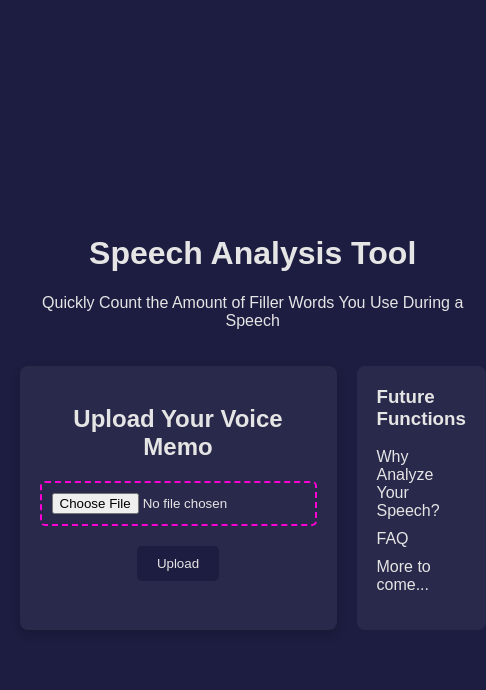
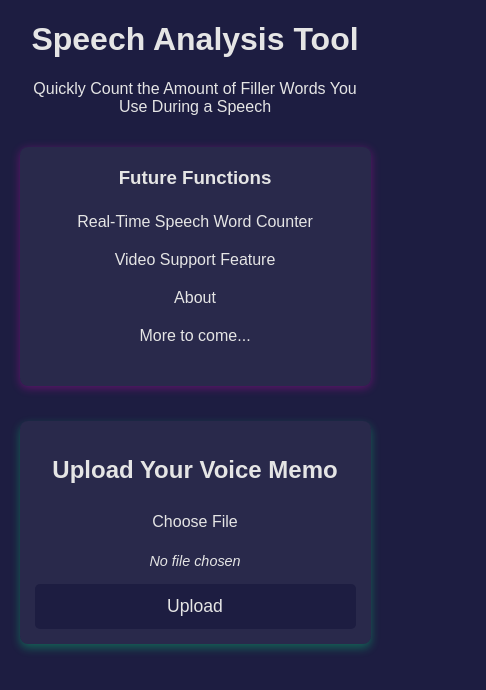
Before and after one commit to rsm-aburda/speech-analysis, a plain HTML site: page index.html in a window 390 px wide. Shown: the whole page, 486 px wide, since content can reach past the window. Drawn offline with Linux system fonts and the light colour scheme.

Commit message:
initial setup

```diff
--- a/index.html
+++ b/index.html
@@ -3,32 +3,52 @@
 <head>
   <meta charset="UTF-8">
   <meta name="viewport" content="width=device-width, initial-scale=1.0">
-  <title>File Upload Page</title>
+  <title>Speech Analysis Tool</title>
   <link rel="stylesheet" href="styles.css">
 </head>
 <body>
   <div class="container">
+    <!-- Header Section -->
     <header class="header">
       <h1>Speech Analysis Tool</h1>
       <p>Quickly Count the Amount of Filler Words You Use During a Speech</p>
     </header>
+
+    <!-- Sidebar Section -->
+    <aside class="sidebar">
+      <h3>Future Functions</h3>
+      <ul>
+        <li><a href="#">Real-Time Speech Word Counter</a></li>
+        <li><a href="#">Video Support Feature</a></li>
+        <li><a href="#">About</a></li>
+        <li><a href="#">More to come...</a></li>
+      </ul>
+    </aside>
+
+    <!-- Main Content Section -->
     <main class="main-content">
       <div class="upload-section">
         <h2>Upload Your Voice Memo</h2>
+        <!-- Custom file input -->
         <form id="uploadForm">
+          <!-- Custom "Choose File" Button -->
+          <label class="custom-file-label" for="fileInput">Choose File</label>
           <input type="file" name="file" id="fileInput" class="file-input" required>
+          <!-- Display selected file name -->
+          <p class="selected-file" id="fileName">No file chosen</p>
+          <!-- Submit button -->
           <button type="submit" class="upload-button">Upload</button>
         </form>
       </div>
     </main>
-    <aside class="sidebar">
-      <h3>Future Functions</h3>
-      <ul>
-        <li>Why Analyze Your Speech?</li>
-        <li>FAQ</li>
-        <li>More to come...</li>
-      </ul>
-    </aside>
   </div>
+
+  <script>
+    // Show selected file name
+    document.getElementById("fileInput").addEventListener("change", function () {
+      const fileName = this.files[0] ? this.files[0].name : "No file chosen";
+      document.getElementById("fileName").textContent = fileName;
+    });
+  </script>
 </body>
 </html>
--- a/styles.css
+++ b/styles.css
@@ -1,10 +1,9 @@
-/* Apply your chosen color scheme here */
 :root {
-    --background-color: #1D1d41; /* Replace with your choice */
+    --background-color: #1D1D41;
     --primary-accent: #00FF87;
     --secondary-accent: #FF00D4;
     --text-color: #E5E5E5;
-  }
+}
 
   body {
     margin: 0;
@@ -20,7 +19,7 @@
 
   .container {
     display: grid;
-    grid-template-columns: 3fr 1fr;
+    grid-template-columns: 1fr 3fr; /* Sidebar on the left */
     gap: 20px;
     width: 90%;
     max-width: 1200px;
@@ -35,22 +34,47 @@
     padding: 20px;
     background-color: rgba(255, 255, 255, 0.05);
     border-radius: 8px;
-    box-shadow: 0 4px 10px rgba(0, 0, 0, 0.2);
+    box-shadow: 0 4px 10px rgba(0, 255, 135, 0.3);
   }
 
   .upload-section {
     text-align: center;
   }
 
-  .file-input {
-    display: block;
-    margin: 20px auto;
-    padding: 10px;
-    border: 2px dashed var(--secondary-accent);
-    background-color: transparent;
+/* Hide the default file input */
+/* Hide the default file input */
+.file-input {
+    display: none;
+  }
+
+  /* Custom "Choose File" button */
+  .custom-file-label {
+    display: inline-block;
+    padding: 10px 20px;
+    background-color: transparent; /* No background for a clean look */
     color: var(--text-color);
-    border-radius: 5px;
+    font-size: 1rem;
+    cursor: pointer;
+    text-align: center;
+    border: none;
+    border-bottom: 2px solid transparent; /* Add invisible underline */
+    transition: all 0.3s ease;
   }
+
+  /* Hover effect: underline in green */
+  .custom-file-label:hover {
+    border-bottom: 2px solid var(--primary-accent); /* Neon green underline */
+    color: var(--primary-accent); /* Change text color to green */
+  }
+
+  /* Display the selected file name */
+  .selected-file {
+    margin-top: 10px;
+    font-size: 0.9rem;
+    color: var(--text-color);
+    font-style: italic;
+  }
+
 
   .upload-button {
     padding: 10px 20px;
@@ -68,11 +92,12 @@
 
   .sidebar {
     padding: 20px;
-    background-color: rgba(255, 255, 255, 0.05);
+    background-color: rgba(255, 255, 255, 0.05); /* Glow effect */
     border-radius: 8px;
     color: var(--text-color);
+    text-align: left;
+    box-shadow: 0 4px 10px rgba(0, 255, 135, 0.3); /* Neon green shadow */
   }
-
   .sidebar h3 {
     margin-top: 0;
   }
@@ -85,3 +110,63 @@
   .sidebar ul li {
     margin: 10px 0;
   }
+
+  .sidebar ul li a {
+    text-decoration: none;
+    color: var(--text-color);
+    position: relative;
+    display: inline-block;
+    padding: 5px 0;
+    transition: color 0.3s;
+  }
+
+  .sidebar ul li a:hover {
+    color: var(--primary-accent);
+  }
+
+  .sidebar ul li a::after {
+    content: '';
+    position: absolute;
+    left: 0;
+    bottom: 0;
+    width: 0;
+    height: 2px;
+    background-color: var(--primary-accent);
+    transition: width 0.3s;
+  }
+
+  .sidebar ul li a:hover::after {
+    width: 100%;
+  }
+/* Mobile responsiveness */
+@media (max-width: 768px) {
+    body {
+      height: auto; /* Allow scrolling on smaller devices */
+    }
+
+    .container {
+      grid-template-columns: 1fr; /* Stack sidebar and content */
+      gap: 15px; /* Slightly smaller gap */
+    }
+
+    .sidebar {
+      text-align: center; /* Center-align sidebar content */
+      margin-bottom: 20px;
+      box-shadow: 0 2px 10px rgba(255, 0, 212, 0.3); /* Bright pink glow for mobile */
+    }
+
+    .main-content {
+      padding: 15px; /* Slightly smaller padding */
+    }
+
+    .file-input {
+      width: 90%; /* Full-width input field on mobile */
+      margin: 15px auto;
+    }
+
+    .upload-button {
+      width: 100%; /* Full-width button for easy tapping */
+      font-size: 1.1rem; /* Slightly larger text size */
+      padding: 12px; /* Adjusted padding */
+    }
+  }
```
Also changed, not shown: 1 other file.
